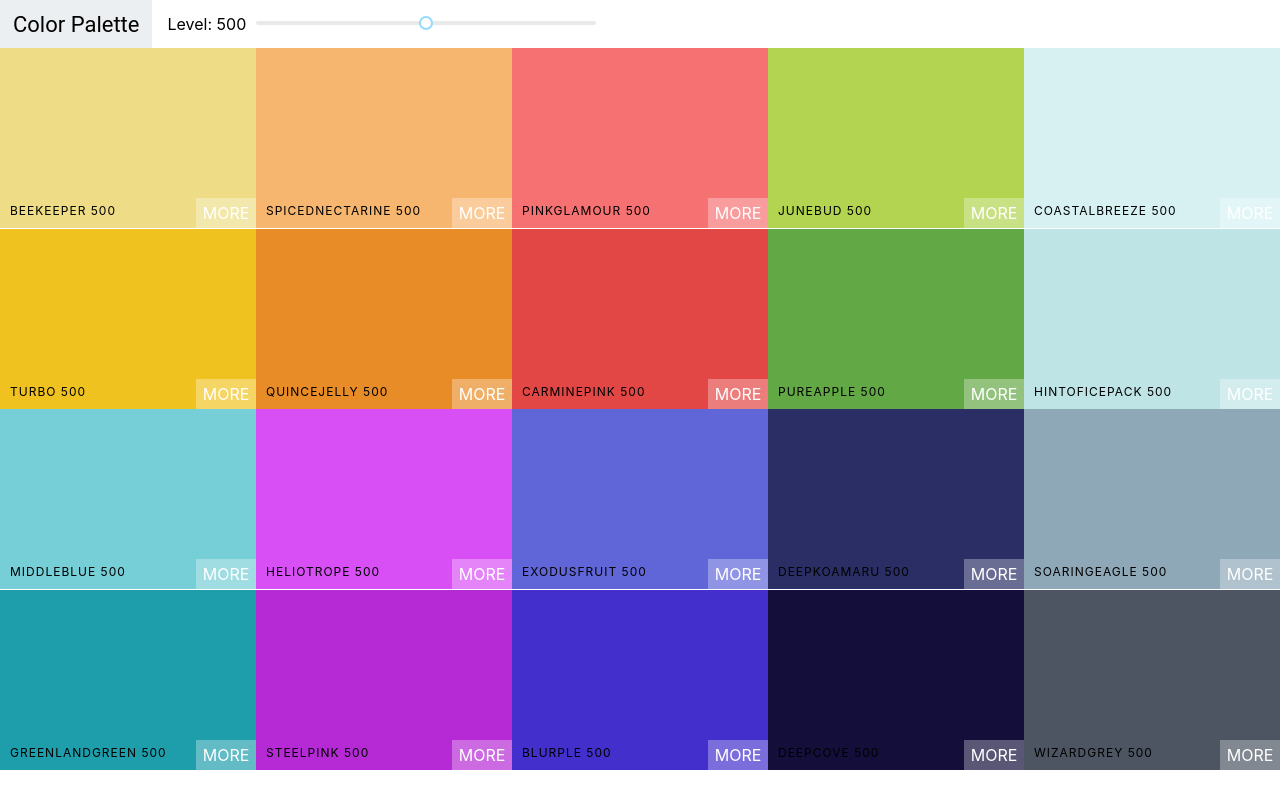
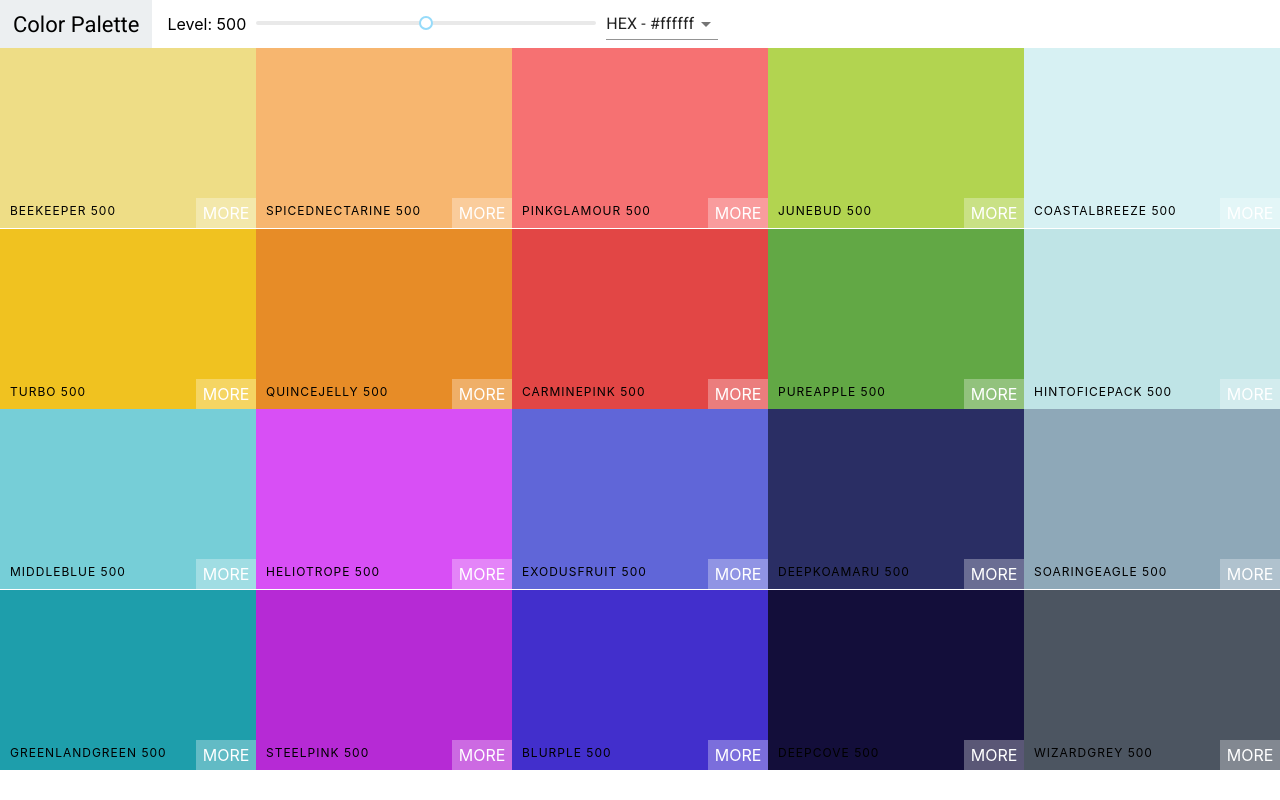
Before and after one commit to jjp601/color-palette-app, a React (Create React App) app: page / in a window 1280 px wide. Built offline with nearby package versions, Linux system fonts and the light colour scheme.

Commit message:
Add Select component and Material UI

```diff
--- a/package.json
+++ b/package.json
@@ -3,6 +3,7 @@
   "version": "0.1.0",
   "private": true,
   "dependencies": {
+    "@material-ui/core": "^4.11.3",
     "@testing-library/jest-dom": "^5.11.4",
     "@testing-library/react": "^11.1.0",
     "@testing-library/user-event": "^12.1.10",
--- a/public/index.html
+++ b/public/index.html
@@ -9,6 +9,7 @@
       name="description"
       content="Web site created using create-react-app"
     />
+    <link rel="stylesheet" href="https://fonts.googleapis.com/css?family=Roboto:300,400,500,700&display=swap" />
     <link rel="apple-touch-icon" href="%PUBLIC_URL%/logo192.png" />
     <!--
       manifest.json provides metadata used when your web app is installed on a
--- a/src/components/Navbar.js
+++ b/src/components/Navbar.js
@@ -1,11 +1,29 @@
 import React, { Component } from 'react';
 import Slider from 'rc-slider';
+import MenuItem from '@material-ui/core/MenuItem';
+import Select from '@material-ui/core/Select';
 import 'rc-slider/assets/index.css';
 import '../styles/Navbar.css';
 
 class Navbar extends Component {
+    constructor(props) {
+        super(props)
+        this.state = {
+            format: 'hex'
+        }
+        this.handleChange = this.handleChange.bind(this)
+    }
+
+    handleChange(e) {
+        this.setState(() => ({
+            format: e.target.value
+        }));
+        this.props.handleChange(e.target.value)
+    }
+
     render() {
         const { level, changeLevel } = this.props;
+        const { format } = this.state;
         return (
             <header className="Navbar">
                 <div className="logo">
@@ -17,6 +35,13 @@ class Navbar extends Component {
                         <Slider defaultValue={level} min={100} max={900} step={100} onAfterChange={changeLevel} />
                     </div>
                 </div>
+                <div className="select-container">
+                    <Select value={format} onChange={this.handleChange}>
+                        <MenuItem value="hex">HEX - #ffffff</MenuItem>
+                        <MenuItem value="rgb">RGB - rgb(255, 355, 255)</MenuItem>
+                        <MenuItem value="rgba">RGBA - rgba(255, 355, 255, 1.0)</MenuItem>
+                    </Select>
+                </div>
 
             </header>
         );
--- a/src/components/Palette.js
+++ b/src/components/Palette.js
@@ -7,10 +7,12 @@ class Palette extends Component {
     constructor(props) {
         super(props)
         this.state = {
-            level: 500
+            level: 500,
+            format: 'hex'
         }
 
         this.changeLevel = this.changeLevel.bind(this)
+        this.changeFormat = this.changeFormat.bind(this)
     }
 
     changeLevel(level) {
@@ -19,16 +21,26 @@ class Palette extends Component {
         }))
     }
 
+    changeFormat(value) {
+        this.setState(() => ({
+            format: value
+        }))
+    }
+
     render() {
         const { colors } = this.props.palette;
-        const { level } = this.state;
+        const { level, format } = this.state;
         const colorBoxes = colors[level].map((color) => (
-            <ColorBox background={color.hex} name={color.name} />
+            <ColorBox background={color[format]} name={color.name} />
         ))
 
         return (
             <div className="Palette">
-                <Navbar level={level} changeLevel={this.changeLevel} />
+                <Navbar
+                    level={level}
+                    changeLevel={this.changeLevel}
+                    handleChange={this.changeFormat}
+                />
                 <div className="Palette-colors">
                     {colorBoxes}
                 </div>
```
Also changed, not shown: 1 other file (tests, documents, lock files or other folders).
